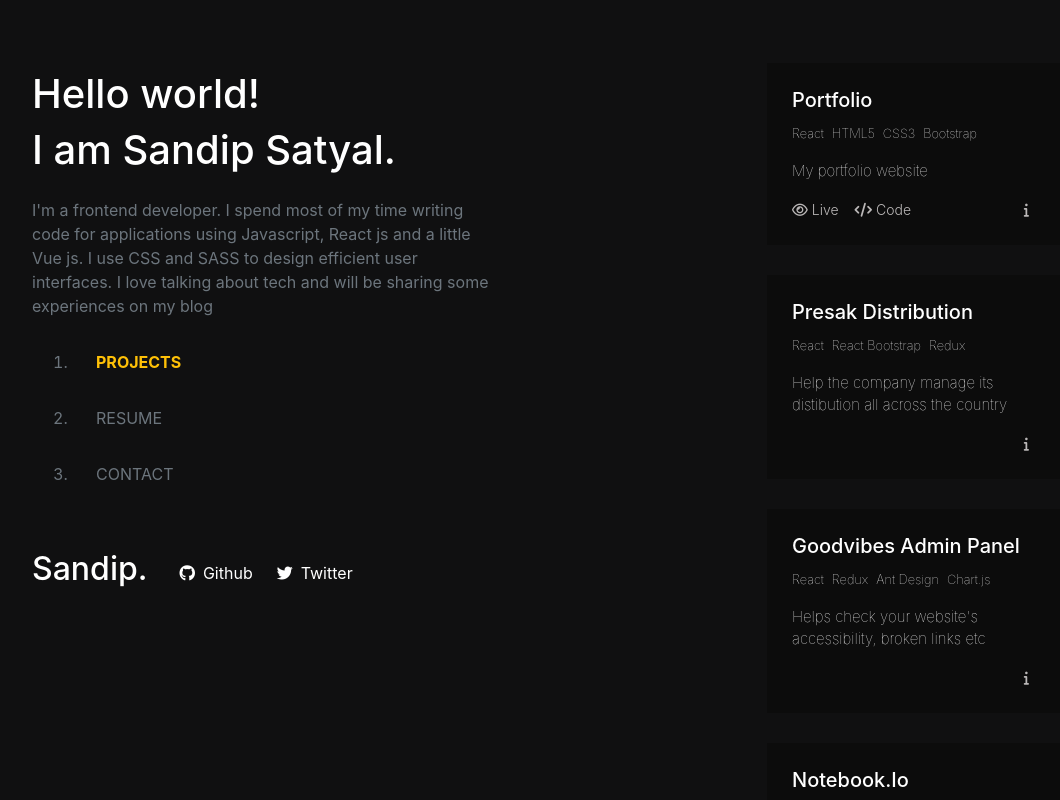
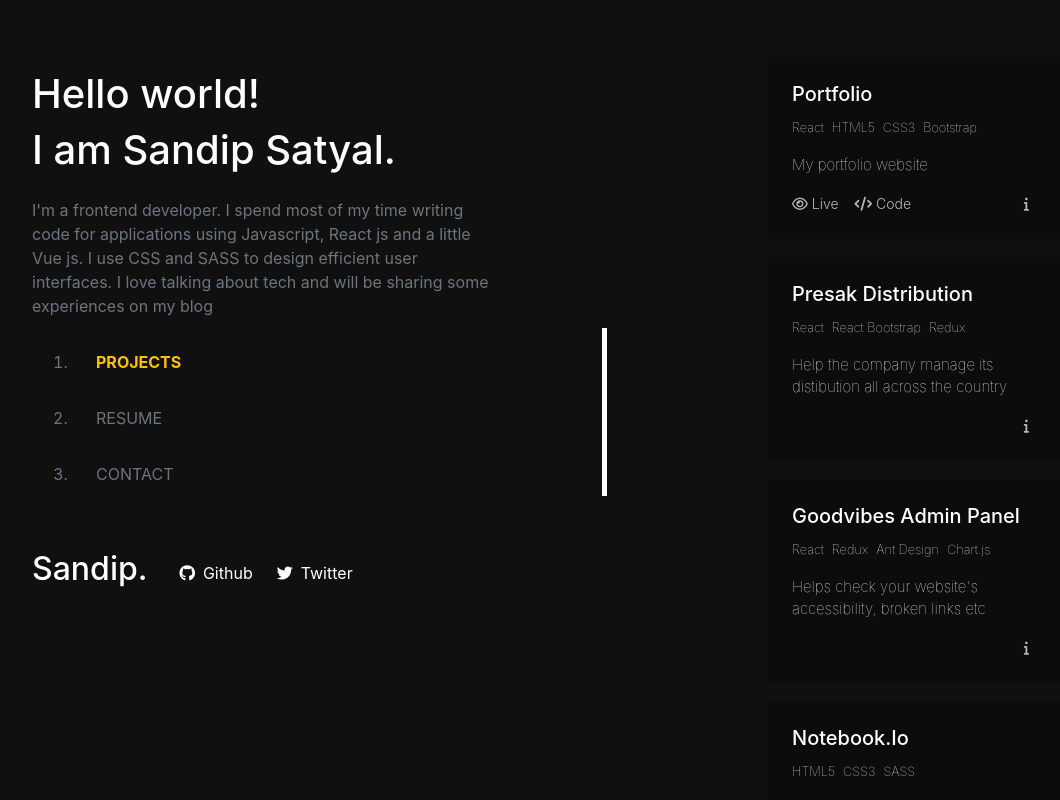
Before and after one commit to Sandip-Z/portfolio, a React (Create React App) app: page / in a window 1280 px wide. Shown: the top 800 px of the page, without its empty margins (53-1113 px from the left). Built offline with nearby package versions, Linux system fonts and the light colour scheme.

Commit message:
[add] scroll animation on project page

```diff
--- /dev/null
+++ b/src/components/ScrollPosition.js
@@ -0,0 +1,20 @@
+import React from "react";
+import { motion, useViewportScroll } from "framer-motion";
+
+const ScrollPosition = () => {
+  const { scrollYProgress } = useViewportScroll();
+  return (
+    <div className="scroll-line-container">
+      <motion.div
+        className="scroll p-0"
+        style={{
+          scaleY: scrollYProgress,
+        }}
+      >
+        &nbsp;
+      </motion.div>
+    </div>
+  );
+};
+
+export default ScrollPosition;
--- a/src/index.css
+++ b/src/index.css
@@ -28,6 +28,18 @@ code {
 
 .text-muted {
   color: #777778 !important;
+}
+
+.scroll-line-container {
+  position: fixed;
+  top: 50%;
+  background-color: white;
+  /* height: 100px; */
+  transform: scaleY(7);
+}
+
+.scroll {
+  background-color: goldenrod;
 }
 
 .container {
@@ -61,7 +73,7 @@ code {
   flex-direction: column;
   width: 295px;
   height: auto;
-  margin: 15px;
+  margin: 9px;
   padding: 25px;
   text-overflow: ellipsis;
   /* padding:2rem; */
--- a/src/page/Work.js
+++ b/src/page/Work.js
@@ -1,7 +1,8 @@
 import React from "react";
 import Box from "../components/Box";
 import { works } from "../content/works";
-import ProjectFilter from "../components/ProjectFilter";
+// import ProjectFilter from "../components/ProjectFilter";
+import ScrollPosition from "../components/ScrollPosition";
 const Work = () => {
   const renderBoxes = works.map((work) => {
     return (
@@ -18,8 +19,9 @@ const Work = () => {
     );
   });
   return (
-    <div className="page">
+    <div className="d-flex page">
       {/* <ProjectFilter /> */}
+      <ScrollPosition />
       <div className="d-flex flex-wrap justify-content-center text-white">
         {renderBoxes}
       </div>
```
